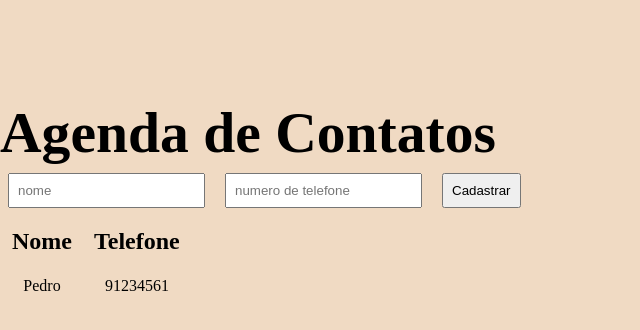
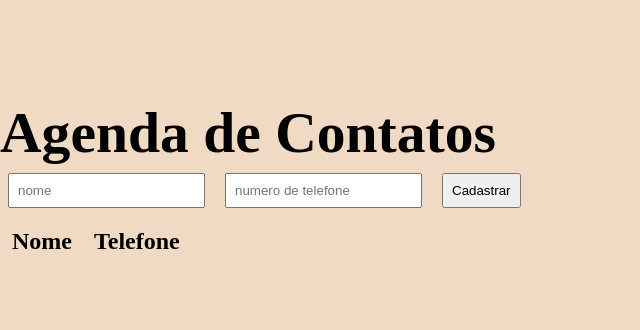
Before and after one commit to BarbasPedro/Agenda-de-Contatos, a plain HTML site: page index.html in a window 1280 px wide. Shown: the whole page, without its empty margins (0-640 px from the left). Drawn offline with Linux system fonts and the light colour scheme.

Commit message:
Update index.html

```diff
--- a/index.html
+++ b/index.html
@@ -25,8 +25,7 @@
     </thead>
     <tbody>
       <tr>
-        <td>Pedro</td>
-        <td>91234561</td>
+
       </tr>
     </tbody>
   </table>
```
